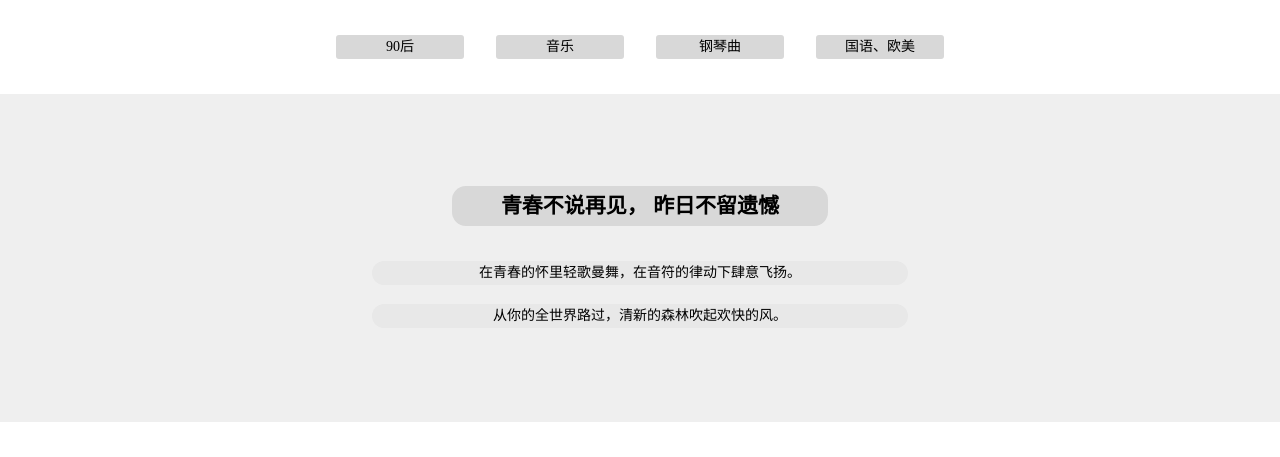
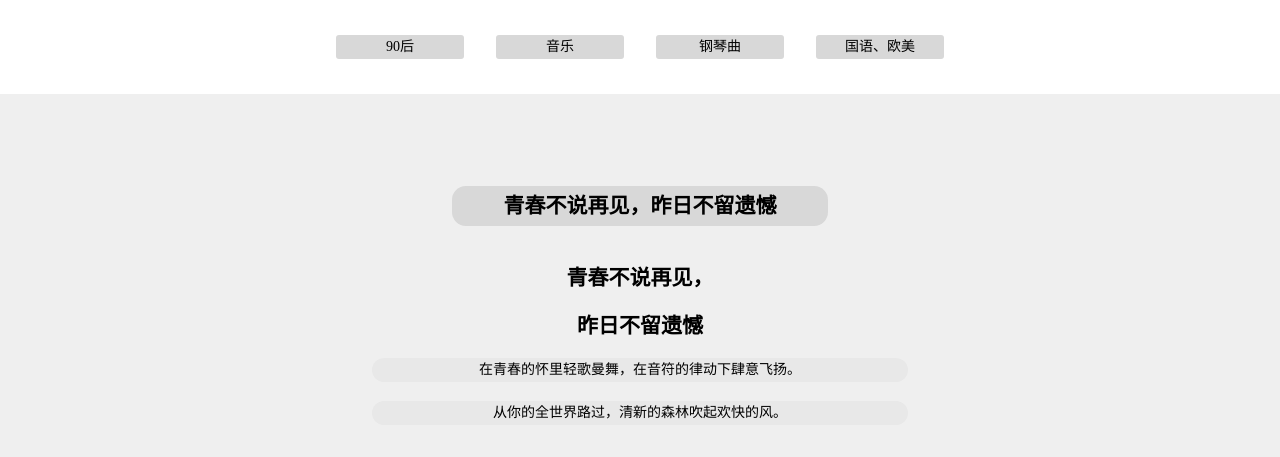
Before and after one commit to Caroline-Wang/Responsive-Demo, a plain HTML site: page index.html in a window 1280 px wide. Shown: the part 149-606 px from the top of the page. Drawn offline with Linux system fonts and the light colour scheme.

Commit message:
Update index.html

```diff
--- a/index.html
+++ b/index.html
@@ -27,10 +27,13 @@
     </ul>
 </header>
 <section class="banner">
-    <h2>
-        <span>青春不说再见，</span>
-        <span>昨日不留遗憾</span>
+    <h2 class='style1'>
+        <span>青春不说再见，昨日不留遗憾</span>
     </h2>
+    <div class='style1'>
+        <h2>青春不说再见，</h2>
+        <h2>昨日不留遗憾</h2>
+    </div>
     <p>
         在青春的怀里轻歌曼舞，在音符的律动下肆意飞扬。
     </p>
```
